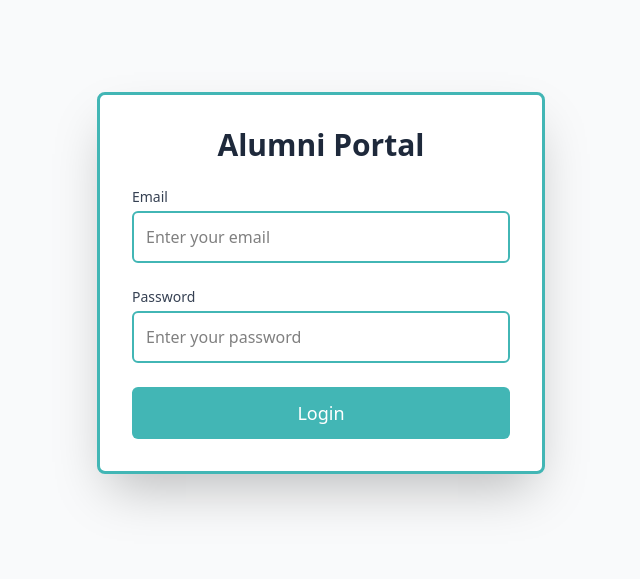
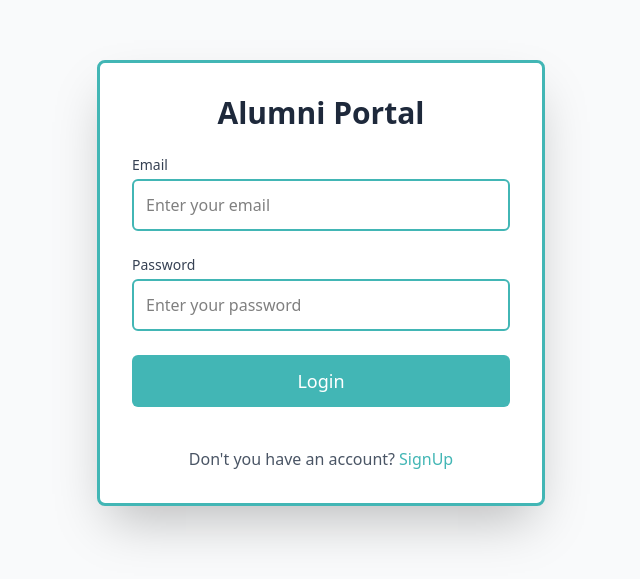
Before and after one commit to SoumyaBhakuni/Back2Campus, a React (Vite) app in the folder frontend/: page /login in a window 1280 px wide. Shown: the part 117-696 px from the top of the page, without its empty margins (319-959 px from the left). Built offline with nearby package versions, Linux system fonts and the light colour scheme.

Commit message:
added footer inn login page

```diff
--- a/frontend/src/pages/Login.jsx
+++ b/frontend/src/pages/Login.jsx
@@ -1,6 +1,6 @@
 import { useState } from "react";
 import axios from "axios";
-import { useNavigate } from "react-router-dom";
+import { Link, useNavigate } from "react-router-dom";
 
 const Login = () => {
   const [email, setEmail] = useState("");
@@ -77,6 +77,14 @@ const Login = () => {
           >
             {isLoading ? "Logging in..." : "Login"}
           </button>
+          <div className="text-center mt-4">
+            <p className="text-gray-600">
+              Don't you have an account?
+              <a href="/signup" className="text-[#42b6b5] ml-1 hover:text-[#1e293b]">
+                SignUp
+              </a>
+            </p>
+          </div>
         </form>
       </div>
     </div>
```
